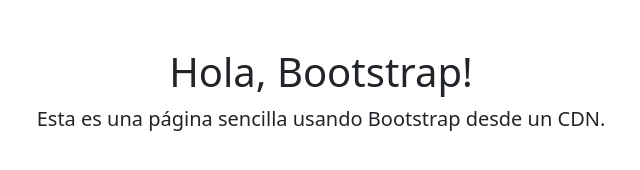
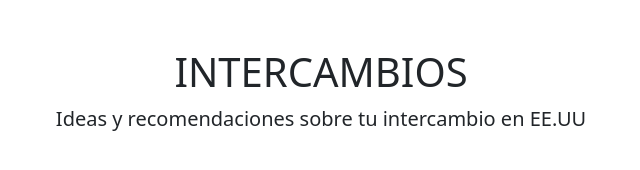
Before and after one commit to SalvadorICAI/SalvadorICAI.github.io, a plain HTML site: page index.html in a window 1280 px wide. Shown: the whole page, without its empty margins (319-959 px from the left). Drawn offline with nearby package versions, Linux system fonts and the light colour scheme.

Commit message:
Cambio de título y tema

```diff
--- a/index.html
+++ b/index.html
@@ -3,7 +3,7 @@
 <head>
     <meta charset="UTF-8">
     <meta name="viewport" content="width=device-width, initial-scale=1.0">
-    <title>Mi Página con Bootstrap</title>
+    <title>INTERCAMBIOS</title>
 
     <!-- Enlace a Bootstrap CSS (CDN) -->
     <link rel="stylesheet" href="https://cdn.jsdelivr.net/npm/bootstrap@5.3.2/dist/css/bootstrap.min.css">
@@ -11,6 +11,6 @@
 <body>
 
     <div class="container text-center">
-        <h1 class="mt-5">Hola, Bootstrap!</h1>
-        <p class="lead">Esta es una página sencilla usando Bootstrap desde un CDN.</p>
+        <h1 class="mt-5">INTERCAMBIOS</h1>
+        <p class="lead">Ideas y recomendaciones sobre tu intercambio en EE.UU</p>
         <button class="btn btn-primary
```
